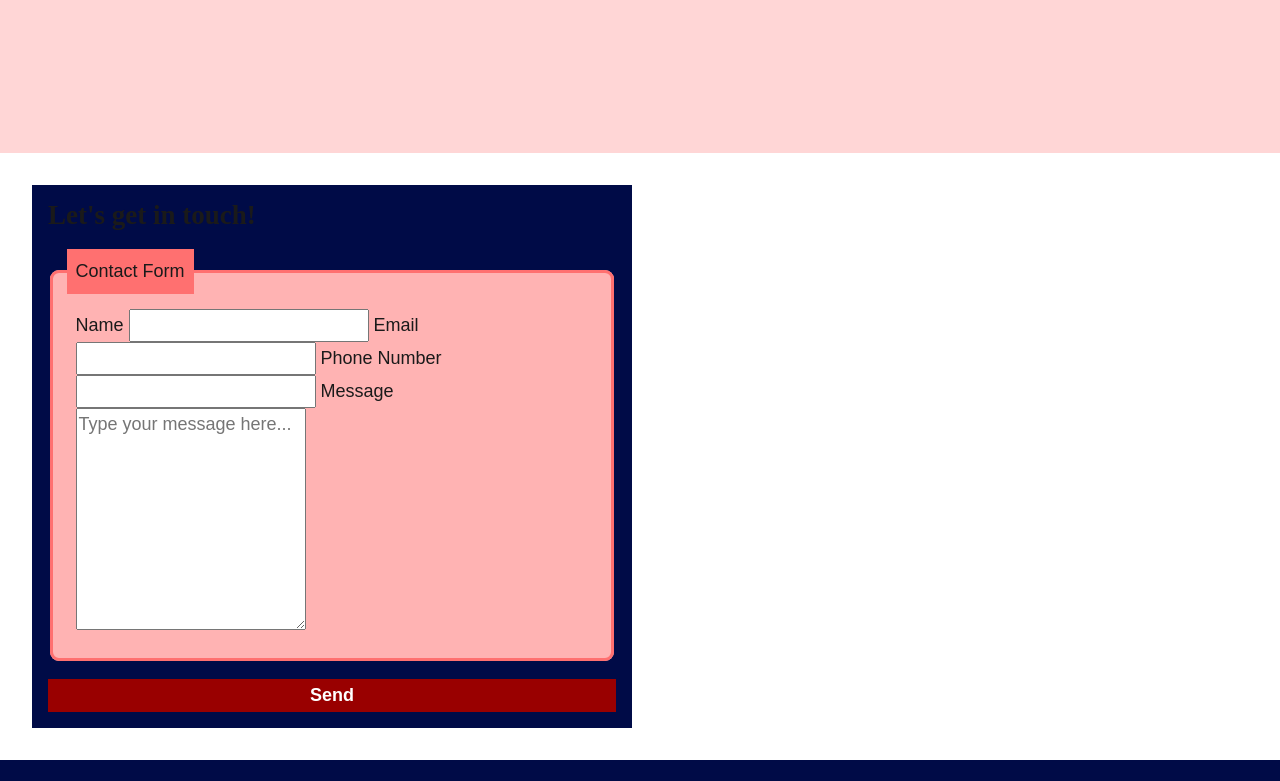
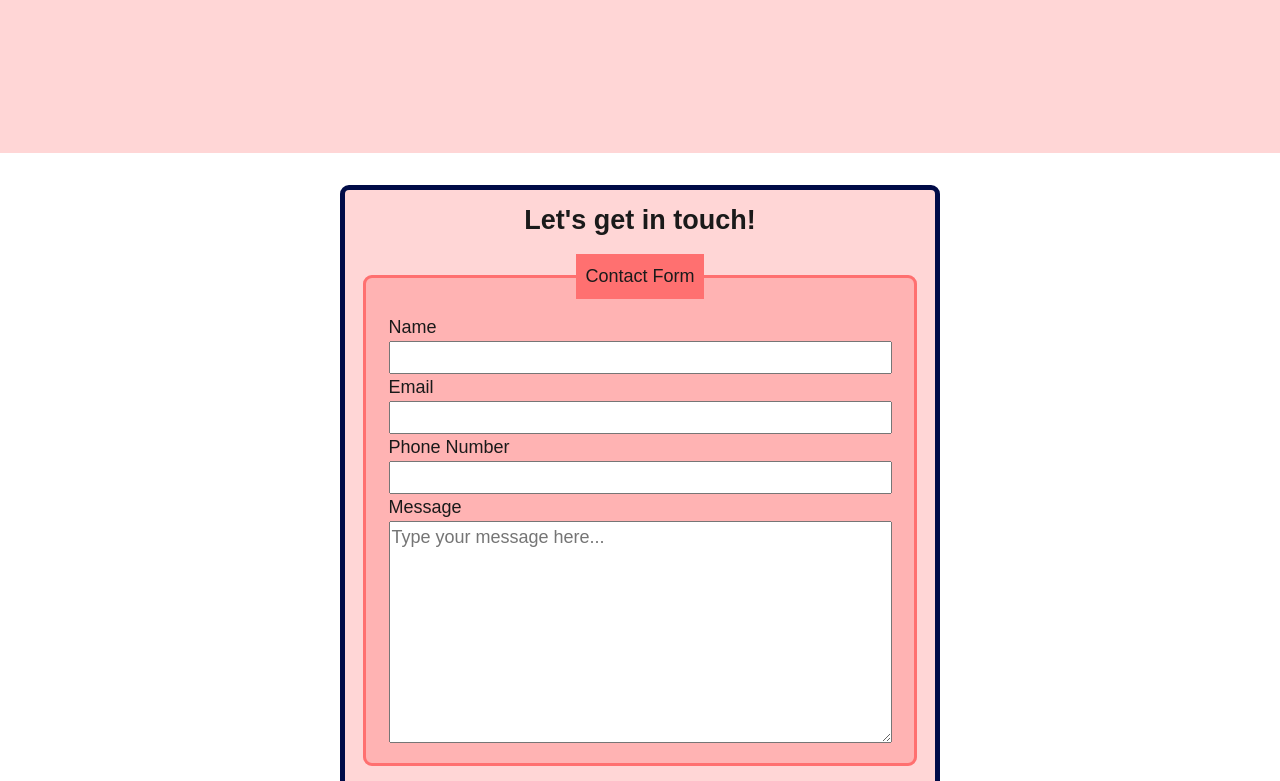
Before and after one commit to RVCC-IDMX/portfolio-ahdevries21, an Eleventy site: page src/index.njk in a window 1280 px wide. Shown: the part 1423-2204 px from the top of the page. Built offline with nearby package versions, Linux system fonts and the light colour scheme; Eleventy itself is replaced by a stand-in of ours; files that its build step writes are made by us from their sources.

Commit message:
Update Contact Form

```diff
--- a/src/index.njk
+++ b/src/index.njk
@@ -52,7 +52,7 @@ layout: 'base.njk'
          <label for"message">Message</label>
           <textarea class="contact-form--message" name="message" rows="8" placeholder="Type your message here..."></textarea>
         </fieldset>
-        <button type="submit" class="btn--primary">Send</button>
+        <button type="submit" class="btn">Send</button>
       </div>
   </form>
 </section>
--- a/src/sass/abstracts/_variables.scss
+++ b/src/sass/abstracts/_variables.scss
@@ -6,8 +6,8 @@
   --fs-600: 1.875rem;
   --fs-700: 2rem;
 
-  --ff-body: "Libre Franklin", sans-serif;
-  --ff-heading: "", serif;
+  --ff-body: "Hind-Madurai", sans-serif;
+  --ff-heading: "Montserrat", sans-serif;
 
   --fw-400: 400;
   --fw-700: 700;
--- a/src/sass/base/_typography.scss
+++ b/src/sass/base/_typography.scss
@@ -1,8 +1,15 @@
 /* typography */
 
 @font-face{
-    font-family: 'Libre Franklin' sans-serif;
+    font-family: 'Montserrat' sans-serif;
     font-style: normal;
-    font-weight: 100-900;
-    src:url('https://fonts.googleapis.com/css2?family=Libre+Franklin:ital,wght@0,100..900;1,100..900&display=swap');
+    font-weight:100-900;
+    src:url('https://fonts.googleapis.com/css2?family=Montserrat:ital,wght@0,100..900;1,100..900&display=swap');
 }
+
+@font-face{
+    font-family:'Hind Madurai' sans-serif;
+    font-style:normal;
+    font-weight: 400;
+    src:url('https://fonts.googleapis.com/css2?family=Hind+Madurai:wght@300;400;500;600;700&display=swap')
+}
--- a/src/sass/style.scss
+++ b/src/sass/style.scss
@@ -296,18 +296,21 @@ header,
   color: var(--clr-neutral-100);
   background-color: var(--clr-neutral-900);
 }
-.contact-form{
+.form-elements{
   display:grid;
   text-align:left;
   row-gap:1 em;
 
 }
 .contact{
-  padding:1rem;
+  padding: 1rem;
   max-width:600px;
-  margin:2rem;
+  margin:2rem auto;
   align-items:center;
-  background-color:var(--clr-primary-500);
+  background-color:var(--clr-primary-100);
+  border-radius: .5em;
+  text-align:center;
+  border: 5px solid var(--clr-primary-500);
 }
 
 fieldset{
@@ -332,11 +335,3 @@ legend{
   margin:1rem;
   background-color: var(--clr-primary-200)
 }
-.contact-button{
-  background-color: var(--clr-primary-400);
-  border-radius:0.5em;
-  padding:0.5em;
-  max-width:400px;
-  width:50%;
-  justify-self:center;
-}
```
Also changed, not shown: public/index.html.
